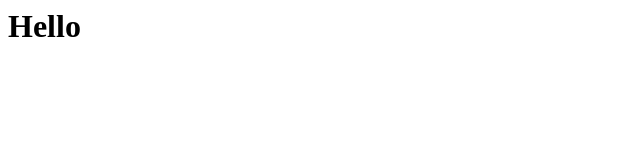
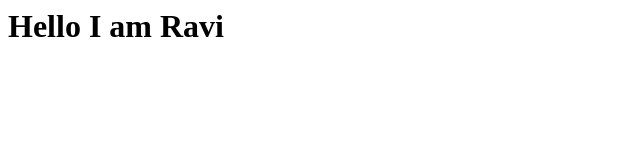
Before and after one commit to RavikiranKampilla/CICD3, a plain HTML site: page index.html in a window 1280 px wide. Shown: the whole page, without its empty margins (0-640 px from the left). Drawn offline with Linux system fonts and the light colour scheme.

Commit message:
Update index.html

```diff
--- a/index.html
+++ b/index.html
@@ -1 +1 @@
-<h1>Hello</h1>
+<h1>Hello I am Ravi</h1>
```
